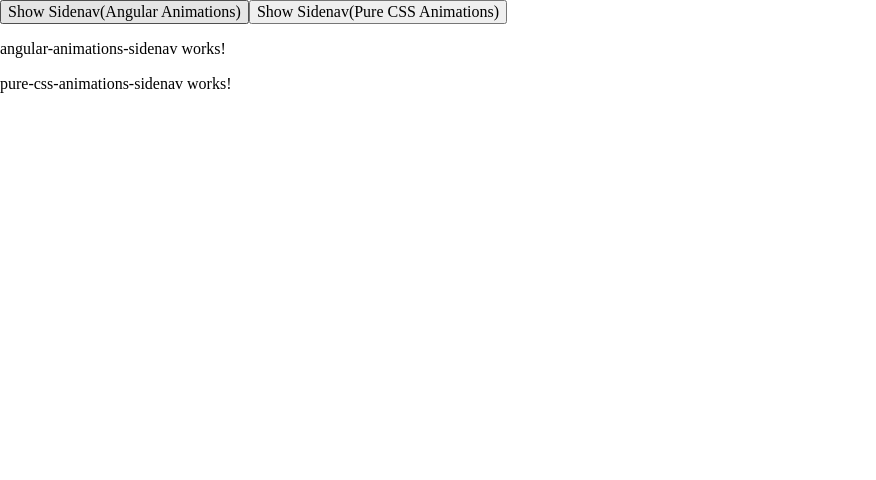
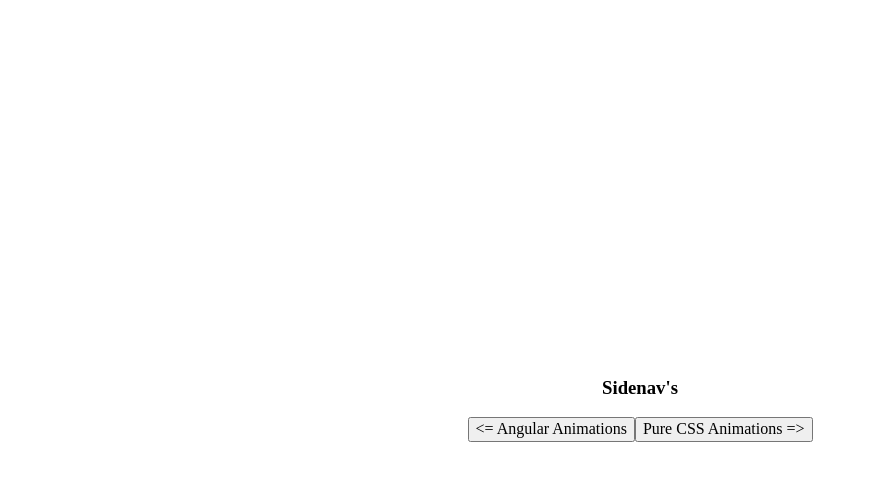
Before and after one commit to Gusachenko/angular-animations-vs-pure-css, an Angular app: page / in a window 1280 px wide. Shown: the top 480 px of the page, without its empty margins (0-876 px from the left). Built offline with nearby package versions, Linux system fonts and the light colour scheme.

Commit message:
feat(SidenavCommonBehaviour): add toggle action

```diff
--- a/src/app/app.component.html
+++ b/src/app/app.component.html
@@ -1,12 +1,16 @@
 <div class="main-wrapper" role="main">
 
 
-    <input type="button" value="Show Sidenav(Angular Animations)">
-    <input type="button" value="Show Sidenav(Pure CSS Animations)">
+    <div class="sidenav-buttons">
+        <h3>Sidenav's</h3>
+        <input type="button" value="<= Angular Animations" (click)="angularAnimationsSidenavComponent.toggle()">
+        <input type="button" value="Pure CSS Animations =>" (click)="pureCssAnimationsSidenavComponent.toggle()">
+    </div>
 
 
-    <angular-animations-sidenav></angular-animations-sidenav>
-    <pure-css-animations-sidenav></pure-css-animations-sidenav>
+
+    <angular-animations-sidenav #angularAnimationsSidenavComponent></angular-animations-sidenav>
+    <pure-css-animations-sidenav #pureCssAnimationsSidenavComponent></pure-css-animations-sidenav>
 
 
 </div>
--- a/src/app/app.component.scss
+++ b/src/app/app.component.scss
@@ -0,0 +1,12 @@
+.main-wrapper {
+  display: flex;
+  flex-direction: column;
+  justify-content: center;
+  align-items: center;
+  height: 100%;
+  width: 100%;
+
+  .sidenav-buttons {
+    text-align: center;
+  }
+}
--- a/src/app/app.component.ts
+++ b/src/app/app.component.ts
@@ -5,5 +5,4 @@ import { Component } from '@angular/core';
   templateUrl: './app.component.html',
   styleUrls: ['./app.component.scss']
 })
-export class AppComponent {
-}
+export class AppComponent {}
--- a/src/app/components/angular-animations-sidenav/angular-animations-sidenav.component.scss
+++ b/src/app/components/angular-animations-sidenav/angular-animations-sidenav.component.scss
@@ -0,0 +1,6 @@
+:host {
+  display: none;
+  &.visible {
+    display: block;
+  }
+}
--- a/src/app/components/angular-animations-sidenav/angular-animations-sidenav.component.ts
+++ b/src/app/components/angular-animations-sidenav/angular-animations-sidenav.component.ts
@@ -1,12 +1,31 @@
-import { Component, OnInit } from '@angular/core';
+import { Component, AfterViewInit } from '@angular/core';
+
+import { SidenavCommonBehaviour } from '../../interfaces/sidenav-common';
 
 @Component({
   selector: 'angular-animations-sidenav',
   templateUrl: './angular-animations-sidenav.component.html',
-  styleUrls: ['./angular-animations-sidenav.component.scss']
+  styleUrls: ['./angular-animations-sidenav.component.scss'],
+  host: {
+    '[class.visible]': 'opened'
+  }
 })
-export class AngularAnimationsSidenavComponent implements OnInit {
+export class AngularAnimationsSidenavComponent implements AfterViewInit, SidenavCommonBehaviour {
+  opened = false;
+
+  toggle(isOpen: boolean = !this.opened): void {
+    this.opened = isOpen;
+  }
+
+  open(): void {
+    this.opened = true;
+  }
+
+  close(): void {
+    this.opened = false;
+  }
+
   constructor() {}
 
-  ngOnInit() {}
+  ngAfterViewInit() {}
 }
--- a/src/app/components/pure-css-animations-sidenav/pure-css-animations-sidenav.component.scss
+++ b/src/app/components/pure-css-animations-sidenav/pure-css-animations-sidenav.component.scss
@@ -0,0 +1,6 @@
+:host {
+  display: none;
+  &.visible {
+    display: block;
+  }
+}
--- a/src/app/components/pure-css-animations-sidenav/pure-css-animations-sidenav.component.ts
+++ b/src/app/components/pure-css-animations-sidenav/pure-css-animations-sidenav.component.ts
@@ -1,12 +1,31 @@
-import { Component, OnInit } from '@angular/core';
+import { Component, AfterViewInit } from '@angular/core';
+
+import { SidenavCommonBehaviour } from '../../interfaces/sidenav-common';
 
 @Component({
   selector: 'pure-css-animations-sidenav',
   templateUrl: './pure-css-animations-sidenav.component.html',
-  styleUrls: ['./pure-css-animations-sidenav.component.scss']
+  styleUrls: ['./pure-css-animations-sidenav.component.scss'],
+  host: {
+    '[class.visible]': 'opened'
+  }
 })
-export class PureCssAnimationsSidenavComponent implements OnInit {
+export class PureCssAnimationsSidenavComponent implements AfterViewInit, SidenavCommonBehaviour {
+  opened = false;
+
+  toggle(isOpen: boolean = !this.opened): void {
+    this.opened = isOpen;
+  }
+
+  open(): void {
+    this.opened = true;
+  }
+
+  close(): void {
+    this.opened = false;
+  }
+
   constructor() {}
 
-  ngOnInit() {}
+  ngAfterViewInit() {}
 }
--- /dev/null
+++ b/src/app/interfaces/sidenav-common.ts
@@ -0,0 +1,6 @@
+export interface SidenavCommonBehaviour {
+  opened: boolean;
+  open(): void;
+  close(): void;
+  toggle(isOpen: boolean): void;
+}
```
Also changed, not shown: src/styles.scss (+4 -3 lines).
